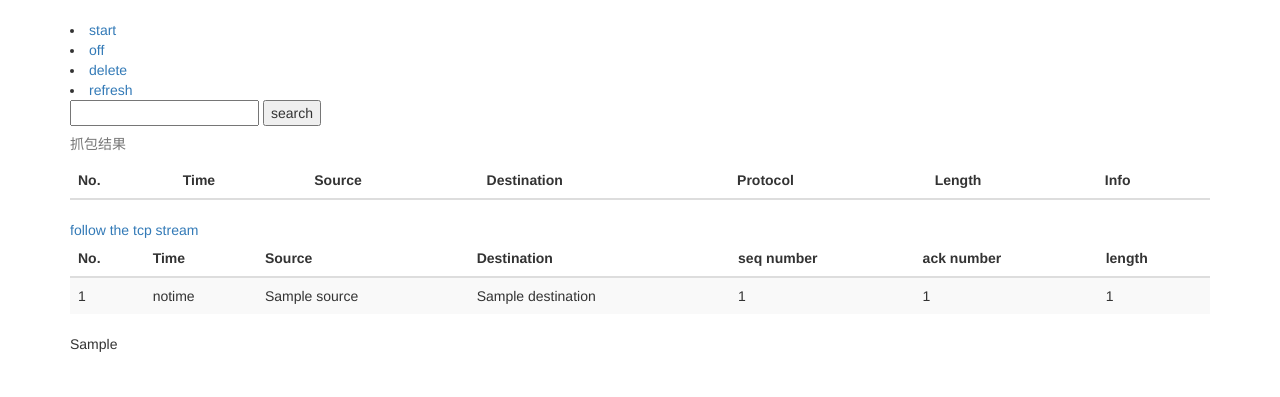
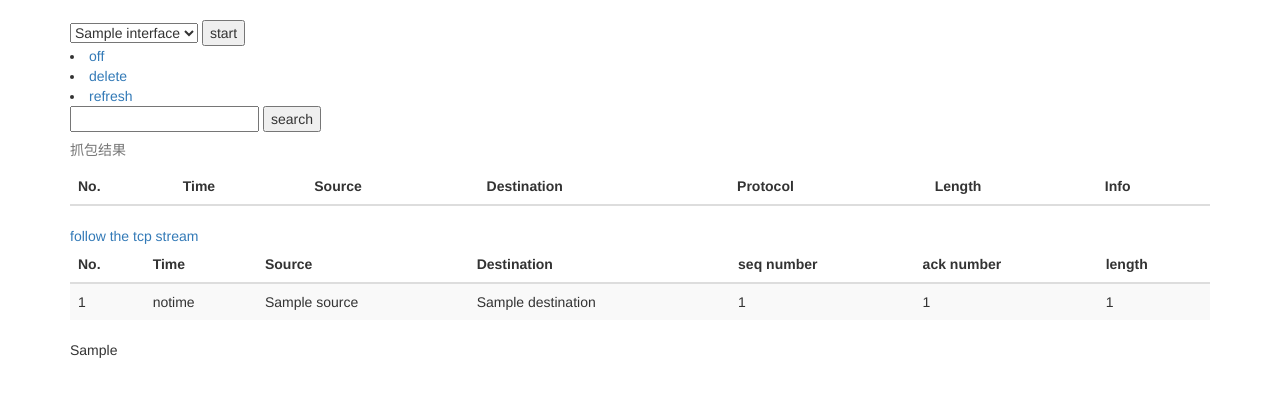
Before and after one commit to waderwu/wsniffer, a Django app: template wsniff/wshark/templates/wshark/index.html in a window 1280 px wide. Shown: the part 52-449 px from the top of the page. Run offline with Django 3.2, Linux system fonts and the light colour scheme; tables that the repository leaves empty hold one stand-in row (values such as "Sample post"); the template is opened without the code that fills it: values that come from a table or form of the project are taken from there, most other values are stand-ins (such as "Sample title", 1, 10 or a date in 2020); lists and menus that the app fills with data are empty; some libraries are stand-ins or nearby versions.

Commit message:
can chose the interface card

```diff
--- a/wsniff/wshark/templates/wshark/index.html
+++ b/wsniff/wshark/templates/wshark/index.html
@@ -33,7 +33,16 @@
                 </div>
             </div>
         </nav>
-        <li><a href="/wshark?start=on">start</a></li>
+        <!--<li><a href="/wshark?start=on">start</a></li>-->
+        <form action="/wshark/" method="get">
+            <select name="interface">
+            {% for interface in interfaces %}
+            <option value="{{interface}}">{{interface}}</option>
+            {% endfor %}
+            </select>
+            <input type="hidden" name="start" value="on">
+            <input type="submit" value="start">
+        </form>
         <li><a href="/wshark?start=off">off</a></li>
         <li><a href="/wshark?delete=yes">delete</a></li>
         <li><a href="/wshark">refresh</a></li>
--- a/wsniff/wshark/wsniffer.py
+++ b/wsniff/wshark/wsniffer.py
@@ -113,4 +113,6 @@
     #     print(i)
     # interface = input()
     switch = 1
-    sniff('wlp5s0')
+    interface = sys.argv[1]
+    print('choosed interface card is ', interface)
+    sniff(interface)
```
Also changed, not shown: wsniff/wshark/proto.py (+8 -0 lines), wsniff/wshark/views.py (+6 -2 lines).
